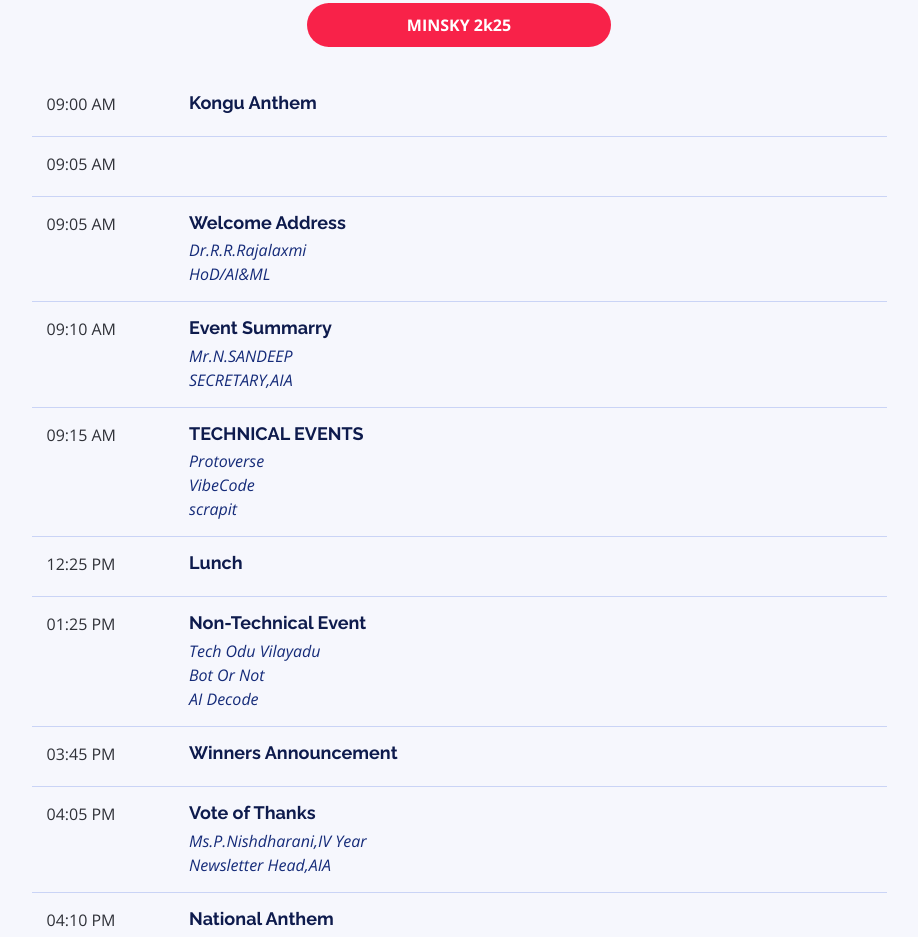
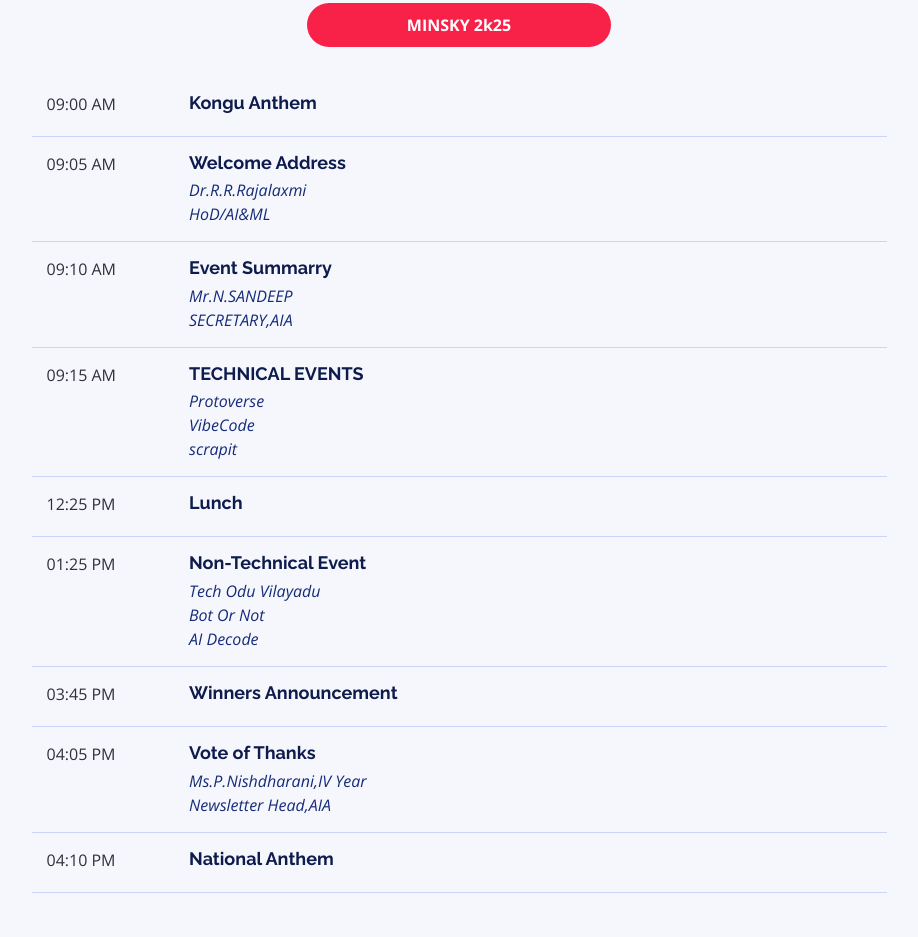
Before and after one commit to sandeepnadesan/AIA, a plain HTML site: page index.html in a window 1280 px wide. Shown: the part 2115-3052 px from the top of the page, without its empty margins (181-1099 px from the left). Drawn offline with nearby package versions, Linux system fonts and the light colour scheme.

Commit message:
changed minsky

```diff
--- a/index.html
+++ b/index.html
@@ -270,17 +270,17 @@
               </div>
             </div>
 
-            <div class="row schedule-item">
+            <!-- <div class="row schedule-item">
               <div class="col-md-2"><time>09:05 AM</time></div>
-              <div class="col-md-10">
+              <div class="col-md-10"> -->
                 <!-- <div class="speaker">
                   <img src="img/kaushik.jpg" alt="Brenden Legros">
                 </div> -->
                 <!-- <h4>Welcome Address</h4> -->
                 <!-- <p>Incharge : Kaushik B</p> -->
                 <!-- <p>Contact : +91 8248768514</p> -->
-              </div>
-            </div>
+              <!-- </div>
+            </div> -->
 
             <div class="row schedule-item">
               <div class="col-md-2"><time>09:05 AM</time></div>
```
